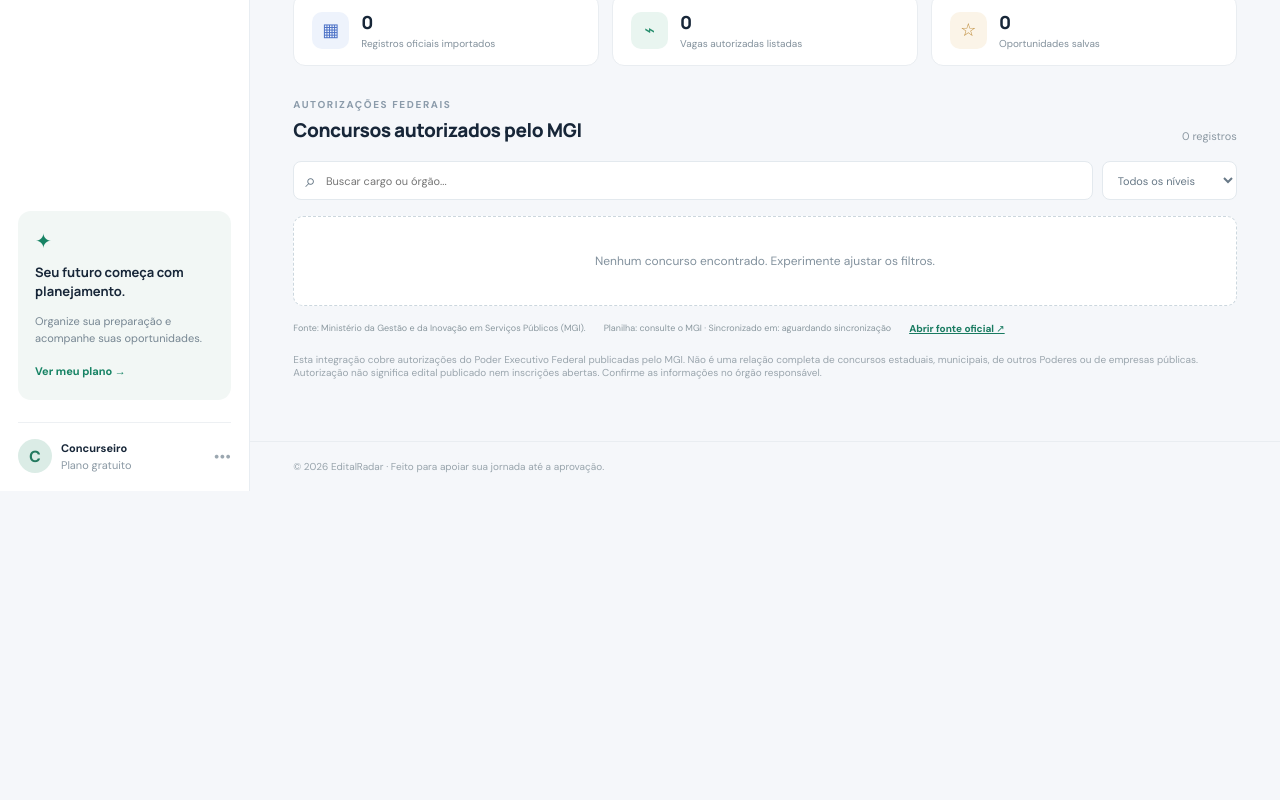
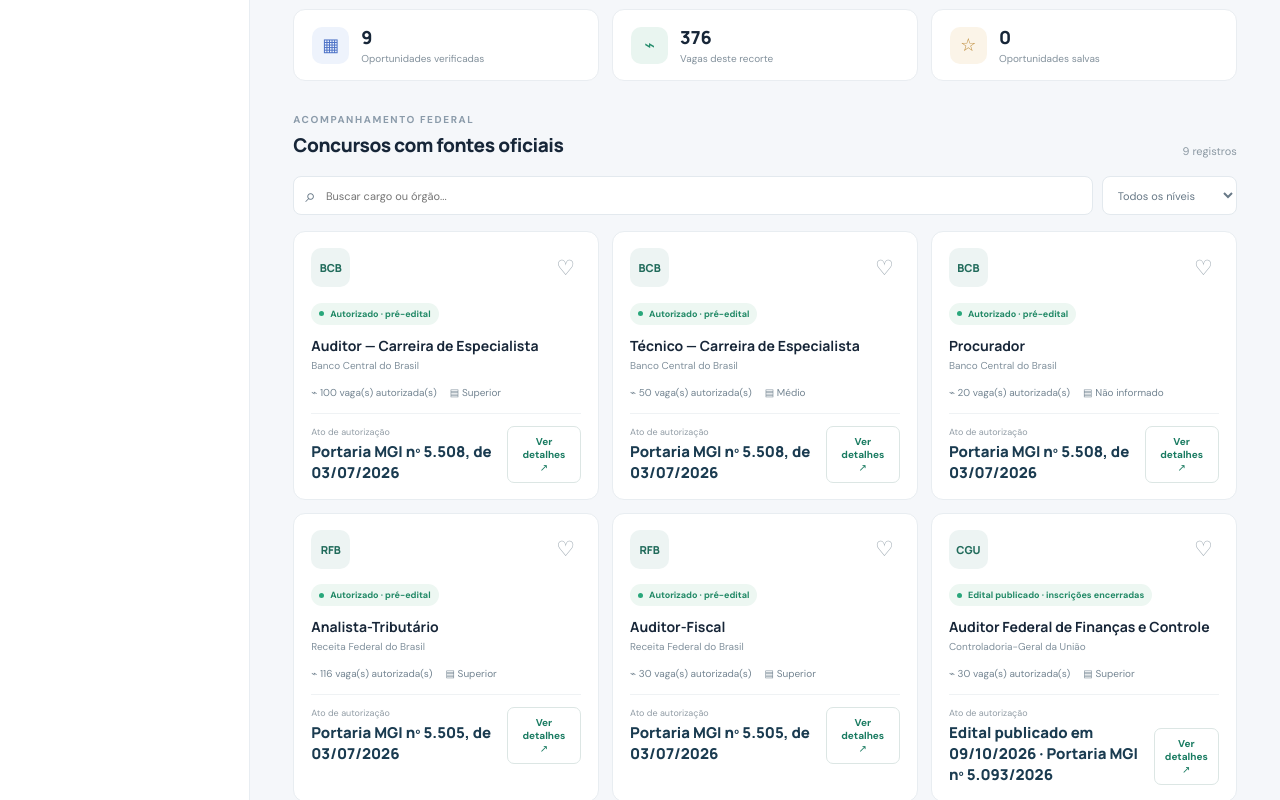
Before and after one commit to dagamavasco170-lang/editalradar, a React (Vite) app: page / in a window 1280 px wide. Shown: the part 460-1260 px from the top of the page. Before the commit the page ends 951 px from the top, so only its background shows below. Built offline with nearby package versions, Linux system fonts and the light colour scheme.

Commit message:
feat: mostrar concursos federais com status e fontes oficiais

```diff
--- a/package.json
+++ b/package.json
@@ -1,11 +1,10 @@
 {
   "name": "editalradar",
-  "version": "1.1.0",
+  "version": "1.2.0",
   "private": true,
   "type": "module",
   "scripts": {
     "dev": "vite --host 0.0.0.0",
-    "sync:mgi": "node scripts/sync-mgi-authorizations.js",
     "build": "vite build",
     "preview": "vite preview --host 0.0.0.0"
   },
@@ -13,7 +12,6 @@
     "@vitejs/plugin-react": "^4.3.4",
     "vite": "^5.4.11",
     "react": "^18.3.1",
-    "react-dom": "^18.3.1",
-    "xlsx": "https://cdn.sheetjs.com/xlsx-0.20.3/xlsx-0.20.3.tgz"
+    "react-dom": "^18.3.1"
   }
 }
--- a/src/App.jsx
+++ b/src/App.jsx
@@ -85,21 +85,21 @@ export default function App() {
         ) : (
           <section className="content">
             <div className="hero">
-              <div><div className="eyebrow light">FONTE OFICIAL · GOVERNO FEDERAL</div><h1>Acompanhe concursos<br/>autorizados pelo MGI.</h1><p>Consulte cargos e vagas autorizadas diretamente da planilha oficial do Ministério.</p>
+              <div><div className="eyebrow light">FONTES OFICIAIS · GOVERNO FEDERAL</div><h1>Encontre concursos<br/>com informação verificada.</h1><p>Acompanhe autorizações, editais publicados e etapas de seleções federais.</p>
                 <div className="hero-search"><span>⌕</span><input value={query} onChange={(e) => setQuery(e.target.value)} placeholder="Cargo, órgão ou palavra-chave..." /><button onClick={() => setPage("concursos")}>Buscar concursos</button></div>
               </div>
               <div className="hero-art"><div className="art-circle">✦</div><div className="art-card"><span>✧</span><strong>Seu esforço<br/>vai valer a pena.</strong><small>Um dia de cada vez.</small></div></div>
             </div>
             <div className="source-notice">
-              <div><strong>O que significa “autorizado”?</strong><p>Autorização é uma etapa anterior ao edital. Ela não confirma publicação do edital, inscrições abertas, salário ou data de prova.</p></div>
-              <a href={sourceUrl} target="_blank" rel="noreferrer">Consultar fonte do MGI ↗</a>
+              <div><strong>Confira a etapa de cada seleção.</strong><p>“Autorizado” significa que o órgão pode avançar para as próximas etapas. Edital publicado e inscrições encerradas são situações diferentes — veja o status e consulte a fonte oficial de cada concurso.</p></div>
+              <a href={sourceUrl} target="_blank" rel="noreferrer">Consultar orientações do MGI ↗</a>
             </div>
             <div className="stats-row">
-              <div className="stat"><span className="stat-icon blue">▦</span><div><strong>{concursos.length}</strong><small>Registros oficiais importados</small></div></div>
-              <div className="stat"><span className="stat-icon green">⌁</span><div><strong>{new Intl.NumberFormat("pt-BR").format(totalVagas)}</strong><small>Vagas autorizadas listadas</small></div></div>
+              <div className="stat"><span className="stat-icon blue">▦</span><div><strong>{concursos.length}</strong><small>Oportunidades verificadas</small></div></div>
+              <div className="stat"><span className="stat-icon green">⌁</span><div><strong>{new Intl.NumberFormat("pt-BR").format(totalVagas)}</strong><small>Vagas deste recorte</small></div></div>
               <div className="stat"><span className="stat-icon gold">☆</span><div><strong>{favorites.length}</strong><small>Oportunidades salvas</small></div></div>
             </div>
-            <div className="section-title"><div><div className="eyebrow">AUTORIZAÇÕES FEDERAIS</div><h2>{page === "favoritos" ? "Seus registros favoritos" : "Concursos autorizados pelo MGI"}</h2></div><span className="results">{(page === "favoritos" ? filtered.filter(c => favorites.includes(c.id)) : filtered).length} registros</span></div>
+            <div className="section-title"><div><div className="eyebrow">ACOMPANHAMENTO FEDERAL</div><h2>{page === "favoritos" ? "Seus concursos favoritos" : "Concursos com fontes oficiais"}</h2></div><span className="results">{(page === "favoritos" ? filtered.filter(c => favorites.includes(c.id)) : filtered).length} registros</span></div>
             <div className="filters">
               <label className="search-filter"><span>⌕</span><input value={query} onChange={(e) => setQuery(e.target.value)} placeholder="Buscar cargo ou órgão..." /></label>
               <select value={nivel} onChange={(e) => setNivel(e.target.value)}><option>Todos os níveis</option>{[...new Set(concursos.map(c => c.nivel))].map(x => <option key={x}>{x}</option>)}</select>
@@ -107,20 +107,20 @@ export default function App() {
             <div className="cards">
               {(page === "favoritos" ? filtered.filter(c => favorites.includes(c.id)) : filtered).map((item) => <article className="contest-card" key={item.id}>
                 <div className="card-top"><div className="org-icon">{item.sigla}</div><button className={favorites.includes(item.id) ? "heart saved" : "heart"} onClick={() => toggleFavorite(item.id)} aria-label="Salvar favorito">{favorites.includes(item.id) ? "♥" : "♡"}</button></div>
-                <span className="status"><i />Autorizado pelo MGI</span><h3>{item.cargo}</h3><p className="org-name">{item.orgao}</p>
+                <span className="status"><i />{item.status}</span><h3>{item.cargo}</h3><p className="org-name">{item.orgao}</p>
                 <div className="card-meta"><span>⌁ {item.vagas} vaga(s) autorizada(s)</span><span>▤ {item.nivel}</span></div>
                 <div className="card-bottom"><div><small>Ato de autorização</small><strong>{item.atoOficial || "Consulte a fonte"}</strong></div><button className="detail-btn" onClick={() => setSelected(item)}>Ver detalhes ↗</button></div>
               </article>)}
               {((page === "favoritos" && filtered.filter(c => favorites.includes(c.id)).length === 0) || (page !== "favoritos" && filtered.length === 0)) && <div className="empty">Nenhum concurso encontrado. Experimente ajustar os filtros.</div>}
             </div>
-            <div className="source-footnote"><span>Fonte: Ministério da Gestão e da Inovação em Serviços Públicos (MGI).</span><span>Planilha: {sourceUpdated || "consulte o MGI"} · Sincronizado em: {fetchedAt ? new Date(fetchedAt).toLocaleString("pt-BR") : "aguardando sincronização"}</span><a href={sourceUrl} target="_blank" rel="noreferrer">Abrir fonte oficial ↗</a></div>
-            <p className="disclaimer">Esta integração cobre autorizações do Poder Executivo Federal publicadas pelo MGI. Não é uma relação completa de concursos estaduais, municipais, de outros Poderes ou de empresas públicas. Autorização não significa edital publicado nem inscrições abertas. Confirme as informações no órgão responsável.</p>
+            <div className="source-footnote"><span>Fontes: Banco Central, Receita Federal, CGU e MGI.</span><span>Conferência editorial: {sourceUpdated} · Dados compilados em: {fetchedAt ? new Date(fetchedAt).toLocaleString("pt-BR") : "não informado"}</span><a href={sourceUrl} target="_blank" rel="noreferrer">Ver página geral do MGI ↗</a></div>
+            <p className="disclaimer">Esta é uma seleção inicial de concursos federais identificados em páginas oficiais, não uma lista completa do Brasil. Concursos estaduais, municipais, de outros Poderes e de empresas públicas ainda serão adicionados. Confirme sempre as datas, requisitos e etapas na página oficial de cada órgão.</p>
           </section>
         )}
         <footer>© 2026 EditalRadar · Feito para apoiar sua jornada até a aprovação.</footer>
       </main>
 
-      {selected && <div className="modal-backdrop" onClick={() => setSelected(null)}><div className="modal" onClick={(e) => e.stopPropagation()}><button className="modal-close" onClick={() => setSelected(null)}>×</button><span className="status"><i />Autorizado pelo MGI</span><div className="eyebrow">REGISTRO DE AUTORIZAÇÃO OFICIAL</div><h2>{selected.cargo}</h2><p className="org-name">{selected.orgao}</p><div className="modal-facts"><div><small>Vagas autorizadas</small><strong>{selected.vagas}</strong></div><div><small>Escolaridade</small><strong>{selected.nivel}</strong></div><div><small>Vínculo</small><strong>{selected.vinculo || "Não informado"}</strong></div><div><small>Ato oficial</small><strong>{selected.atoOficial || "Consulte a planilha"}</strong></div></div><p className="muted">A autorização não é o edital e não significa que as inscrições estejam abertas. Confirme as próximas etapas diretamente com o órgão responsável.</p><a className="primary-btn full modal-source-link" href={sourceUrl} target="_blank" rel="noreferrer">Consultar fonte oficial do MGI ↗</a><button className="detail-btn full" onClick={() => toggleFavorite(selected.id)}>{favorites.includes(selected.id) ? "Remover dos favoritos" : "Salvar nos favoritos"}</button></div></div>}
+      {selected && <div className="modal-backdrop" onClick={() => setSelected(null)}><div className="modal" onClick={(e) => e.stopPropagation()}><button className="modal-close" onClick={() => setSelected(null)}>×</button><span className="status"><i />{selected.status}</span><div className="eyebrow">DETALHES DA SELEÇÃO</div><h2>{selected.cargo}</h2><p className="org-name">{selected.orgao}</p><div className="modal-facts"><div><small>Vagas autorizadas</small><strong>{selected.vagas}</strong></div><div><small>Escolaridade</small><strong>{selected.nivel}</strong></div><div><small>Vínculo</small><strong>{selected.vinculo || "Não informado"}</strong></div><div><small>Ato oficial</small><strong>{selected.atoOficial || "Consulte a planilha"}</strong></div></div><p className="muted">{selected.observacao}</p><a className="primary-btn full modal-source-link" href={selected.sourceUrl || sourceUrl} target="_blank" rel="noreferrer">Consultar página oficial do concurso ↗</a><button className="detail-btn full" onClick={() => toggleFavorite(selected.id)}>{favorites.includes(selected.id) ? "Remover dos favoritos" : "Salvar nos favoritos"}</button></div></div>}
     </div>
   );
 }
--- a/src/data/concursos.js
+++ b/src/data/concursos.js
@@ -1,8 +1,143 @@
 export const sourceUrl = "https://www.gov.br/gestao/pt-br/acesso-a-informacao/servidores/concursos-publicos/autorizacoes-e-provimentos";
-export const spreadsheetUrl = null;
-export const sourceUpdated = null;
-export const fetchedAt = null;
-export const concursos = [];
+export const sourceUpdated = "Verificado em 21/11/2026";
+export const fetchedAt = "2026-11-21T00:00:00-03:00";
+export const concursos = [
+  {
+    "id": 101,
+    "sigla": "BCB",
+    "cargo": "Auditor — Carreira de Especialista",
+    "orgao": "Banco Central do Brasil",
+    "vinculo": "Concurso público 2026",
+    "nivel": "Superior",
+    "vagas": 100,
+    "atoOficial": "Portaria MGI nº 5.508, de 03/07/2026",
+    "status": "Autorizado · pré-edital",
+    "area": "Federal",
+    "estado": "Brasil",
+    "sourceUrl": "https://www.bcb.gov.br/acessoinformacao/concursospublicos",
+    "observacao": "São 100 vagas autorizadas para Auditor. A página oficial do Banco Central informa que o edital ainda não foi publicado e que as inscrições aguardam o edital. A banca definida para Auditor é a FGV."
+  },
+  {
+    "id": 102,
+    "sigla": "BCB",
+    "cargo": "Técnico — Carreira de Especialista",
+    "orgao": "Banco Central do Brasil",
+    "vinculo": "Concurso público 2026",
+    "nivel": "Médio",
+    "vagas": 50,
+    "atoOficial": "Portaria MGI nº 5.508, de 03/07/2026",
+    "status": "Autorizado · pré-edital",
+    "area": "Federal",
+    "estado": "Brasil",
+    "sourceUrl": "https://www.bcb.gov.br/acessoinformacao/concursospublicos",
+    "observacao": "São 50 vagas autorizadas para Técnico. A página oficial do Banco Central informa que o edital ainda não foi publicado e que as inscrições aguardam o edital. A banca definida para Técnico é a FGV."
+  },
+  {
+    "id": 103,
+    "sigla": "BCB",
+    "cargo": "Procurador",
+    "orgao": "Banco Central do Brasil",
+    "vinculo": "Concurso público 2026",
+    "nivel": "Não informado",
+    "vagas": 20,
+    "atoOficial": "Portaria MGI nº 5.508, de 03/07/2026",
+    "status": "Autorizado · pré-edital",
+    "area": "Federal",
+    "estado": "Brasil",
+    "sourceUrl": "https://www.bcb.gov.br/acessoinformacao/concursospublicos",
+    "observacao": "São 20 vagas autorizadas para Procurador. A página oficial do Banco Central informa que o edital ainda não foi publicado; a banca deste cargo ainda será divulgada."
+  },
+  {
+    "id": 201,
+    "sigla": "RFB",
+    "cargo": "Analista-Tributário",
+    "orgao": "Receita Federal do Brasil",
+    "vinculo": "Carreira Tributária e Aduaneira · Concurso 2026",
+    "nivel": "Superior",
+    "vagas": 116,
+    "atoOficial": "Portaria MGI nº 5.505, de 03/07/2026",
+    "status": "Autorizado · pré-edital",
+    "area": "Federal",
+    "estado": "Brasil",
+    "sourceUrl": "https://www.gov.br/receitafederal/pt-br/acesso-a-informacao/servidores/concurso-publico-2026",
+    "observacao": "A Receita Federal informa 116 cargos autorizados para Analista-Tributário. A página oficial atualizada em novembro de 2026 registra a criação de comissão e grupo de trabalho para condução do concurso."
+  },
+  {
+    "id": 202,
+    "sigla": "RFB",
+    "cargo": "Auditor-Fiscal",
+    "orgao": "Receita Federal do Brasil",
+    "vinculo": "Carreira Tributária e Aduaneira · Concurso 2026",
+    "nivel": "Superior",
+    "vagas": 30,
+    "atoOficial": "Portaria MGI nº 5.505, de 03/07/2026",
+    "status": "Autorizado · pré-edital",
+    "area": "Federal",
+    "estado": "Brasil",
+    "sourceUrl": "https://www.gov.br/receitafederal/pt-br/acesso-a-informacao/servidores/concurso-publico-2026",
+    "observacao": "A Receita Federal informa 30 cargos autorizados para Auditor-Fiscal. A página oficial atualizada em novembro de 2026 registra a criação de comissão e grupo de trabalho para condução do concurso."
+  },
+  {
+    "id": 301,
+    "sigla": "CGU",
+    "cargo": "Auditor Federal de Finanças e Controle",
+    "orgao": "Controladoria-Geral da União",
+    "vinculo": "Edital CGU 2026 · Área geral",
+    "nivel": "Superior",
+    "vagas": 30,
+    "atoOficial": "Edital publicado em 09/10/2026 · Portaria MGI nº 5.093/2026",
+    "status": "Edital publicado · inscrições encerradas",
+    "area": "Federal",
+    "estado": "Brasil",
+    "sourceUrl": "https://www.gov.br/cgu/pt-br/acesso-a-informacao/concursos/concursos-publicos/",
+    "observacao": "O edital foi publicado em 09/10/2026. As inscrições ocorreram de 10/10 a 04/11/2026 e estão encerradas. Prova prevista para 13/12/2026. São 30 vagas na área geral."
+  },
+  {
+    "id": 302,
+    "sigla": "CGU",
+    "cargo": "Auditor Federal de Finanças e Controle — Ciência de Dados",
+    "orgao": "Controladoria-Geral da União",
+    "vinculo": "Edital CGU 2026 · Tecnologia da Informação",
+    "nivel": "Superior",
+    "vagas": 10,
+    "atoOficial": "Edital publicado em 09/10/2026 · Portaria MGI nº 5.093/2026",
+    "status": "Edital publicado · inscrições encerradas",
+    "area": "Federal",
+    "estado": "Brasil",
+    "sourceUrl": "https://www.gov.br/cgu/pt-br/acesso-a-informacao/concursos/concursos-publicos/",
+    "observacao": "O edital foi publicado em 09/10/2026. As inscrições ocorreram de 10/10 a 04/11/2026 e estão encerradas. Prova prevista para 13/12/2026. Esta especialidade tem 10 vagas."
+  },
+  {
+    "id": 303,
+    "sigla": "CGU",
+    "cargo": "Auditor Federal de Finanças e Controle — Infraestrutura de TI",
+    "orgao": "Controladoria-Geral da União",
+    "vinculo": "Edital CGU 2026 · Tecnologia da Informação",
+    "nivel": "Superior",
+    "vagas": 10,
+    "atoOficial": "Edital publicado em 09/10/2026 · Portaria MGI nº 5.093/2026",
+    "status": "Edital publicado · inscrições encerradas",
+    "area": "Federal",
+    "estado": "Brasil",
+    "sourceUrl": "https://www.gov.br/cgu/pt-br/acesso-a-informacao/concursos/concursos-publicos/",
+    "observacao": "O edital foi publicado em 09/10/2026. As inscrições ocorreram de 10/10 a 04/11/2026 e estão encerradas. Prova prevista para 13/12/2026. Esta especialidade tem 10 vagas."
+  },
+  {
+    "id": 304,
+    "sigla": "CGU",
+    "cargo": "Auditor Federal de Finanças e Controle — Desenvolvimento de Sistemas",
+    "orgao": "Controladoria-Geral da União",
+    "vinculo": "Edital CGU 2026 · Tecnologia da Informação",
+    "nivel": "Superior",
+    "vagas": 10,
+    "atoOficial": "Edital publicado em 09/10/2026 · Portaria MGI nº 5.093/2026",
+    "status": "Edital publicado · inscrições encerradas",
+    "area": "Federal",
+    "estado": "Brasil",
+    "sourceUrl": "https://www.gov.br/cgu/pt-br/acesso-a-informacao/concursos/concursos-publicos/",
+    "observacao": "O edital foi publicado em 09/10/2026. As inscrições ocorreram de 10/10 a 04/11/2026 e estão encerradas. Prova prevista para 13/12/2026. Esta especialidade tem 10 vagas."
+  }
+];
 export const materias = [
   {
     "nome": "Língua Portuguesa",
```
Also changed, not shown: 1 other file (tests, documents, lock files or other folders).
